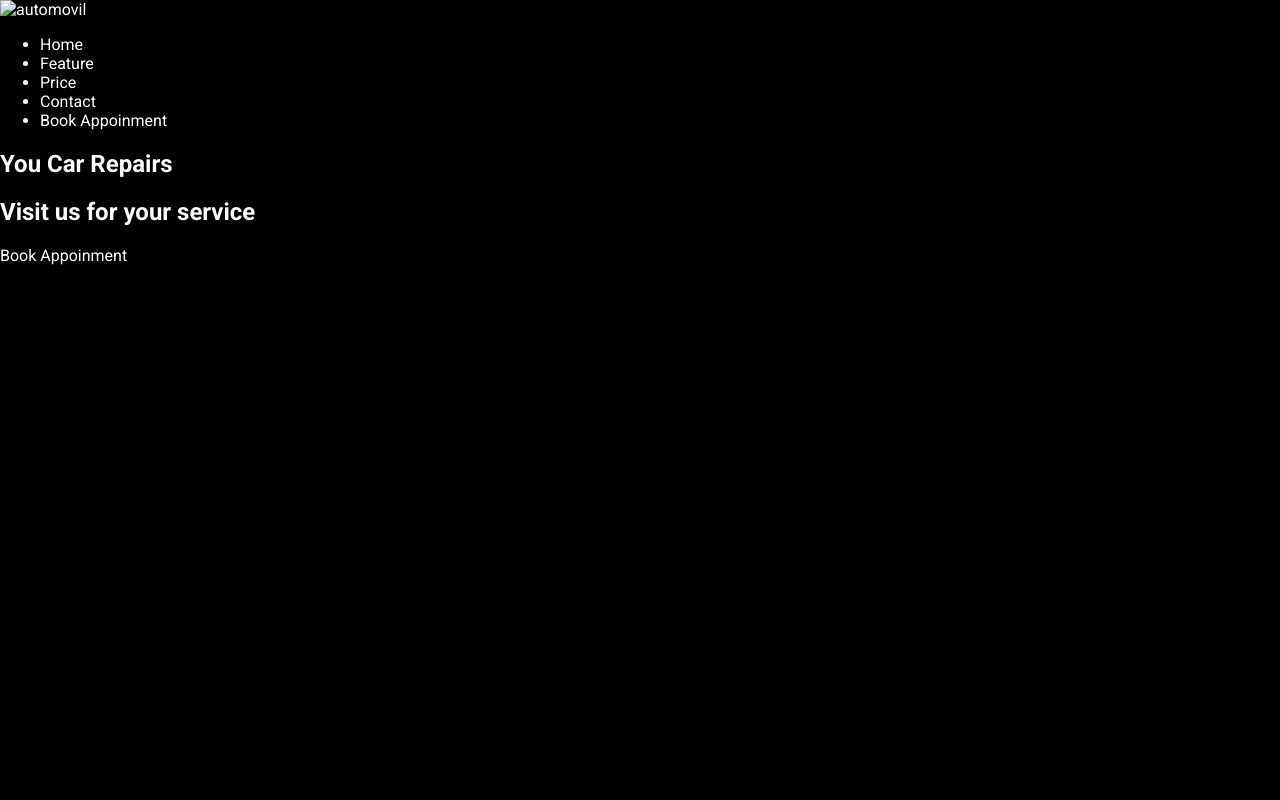
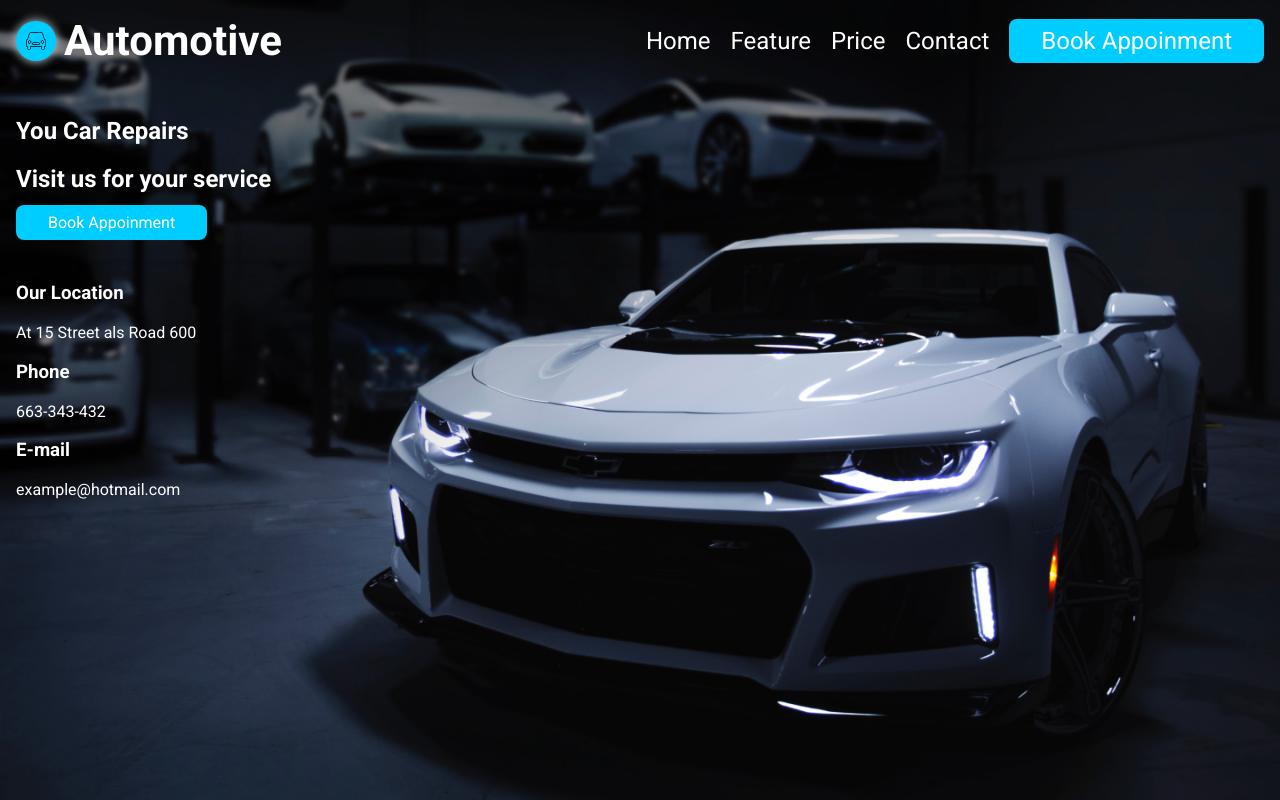
Before and after one commit to ENIACcc0N/FirstWeb, a plain HTML site: page index.html in a window 1280 px wide. Shown: the top 800 px of the page. Drawn offline with Linux system fonts and the light colour scheme.

Commit message:
Header terminado

```diff
--- a/index.html
+++ b/index.html
@@ -20,7 +20,8 @@
         <!-- Header -->
         <header class="header">
             <a class="logo" href="#">
-                <img src="" alt="automovil">
+                <img src="assets/img/logo.svg" alt="">
+                <span>Automotive</span>
             </a>
             <nav class="menu">
                 <ul class="menu-list">
--- a/style.css
+++ b/style.css
@@ -1,6 +1,6 @@
 /* General */
 :root  {
-    --max-width: 1200px;
+    --max-width: 1280px;
     --min-width: 320px;
     --acent-color: #00cdff;
 }
@@ -21,6 +21,65 @@ a {
     color: white;
 }
 /* Content */
-.content{
+.container{
     height: 100vh;
+    display: flex;
+    flex-direction: column;
+    min-width: var(--min-width);
+    background-image: url('assets/img/background_01.jpg');
+    background-repeat: no-repeat;
+    background-position: center;
+    background-size: cover;
+
 }
+
+.header, .content, .footer {
+    width: 100%;
+    margin: 0 auto;
+    padding: 1rem;
+
+}
+
+.header {
+    max-width: var(--max-width);
+    display: flex;
+    justify-content: space-between;
+    align-items: center;
+
+}
+
+.logo {
+    align-items: center;
+    display: flex;
+    font-size: 42px;
+    font-weight: bold;
+}
+
+.logo img {
+    margin-right: 0.5rem;
+    width: 40px;
+    height: 40px;
+    background-color: var(--acent-color);
+    border-radius: 50%;
+    box-shadow:  0 0 10px 1px rgb(175, 188, 190);
+}
+
+.menu-list {
+    margin: 0;
+}
+
+.menu-list__item {
+    display: inline-block;
+    margin: 0.5rem;
+    font-size: 24px;
+}
+
+.menu-list__item:last-child {
+    margin-right: 0;
+}
+
+.book-appoinment {
+    background-color: var(--acent-color);
+    padding: 0.5rem 2rem;
+    border-radius: 0.5rem;
+}
```
